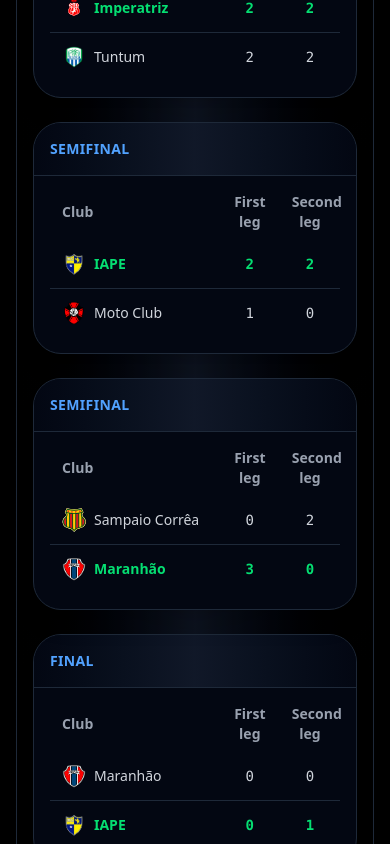
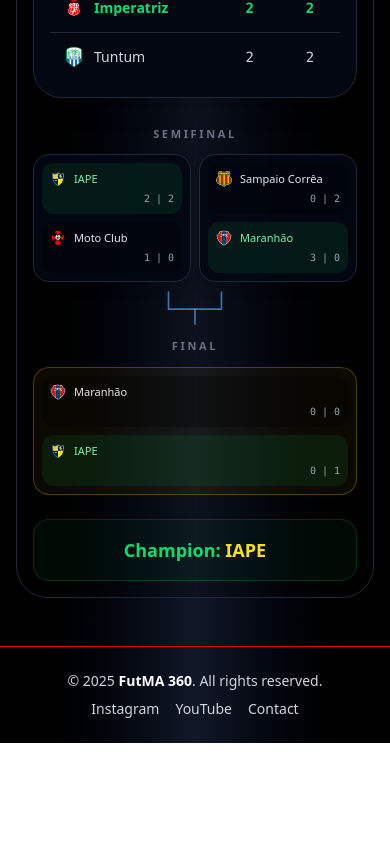
Before and after one commit to davikomura/maranhaofut360, a React (Vite) app: page /Serie-A in a window 390 px wide. Shown: the part 2680-3524 px from the top of the page. After the commit the page ends 3423 px from the top, so only its background shows below. Built offline with nearby package versions, Linux system fonts and the light colour scheme.

Commit message:
feat: enhance KnockoutStage component with mobile support and improved UI elements

```diff
--- a/src/components/KnockoutStage.tsx
+++ b/src/components/KnockoutStage.tsx
@@ -46,7 +46,8 @@
     team: MatchTeam,
     match: KnockoutMatch,
     index: number,
-    showSecondLeg: boolean
+    showSecondLeg: boolean,
+    mobileCompact = false
   ) => {
     const isTeam1 = index === 0;
     const firstLegScore = isTeam1 ? match.firstLeg.score1 : match.firstLeg.score2;
@@ -65,9 +66,9 @@
             <img
               src={team.image}
               alt={fixDisplayText(team.name)}
-              className="h-6 w-6 shrink-0 object-contain"
+              className={`${mobileCompact ? "h-5 w-5" : "h-6 w-6"} shrink-0 object-contain`}
             />
-            <span className="whitespace-normal break-words leading-snug">
+            <span className={`whitespace-normal break-words ${mobileCompact ? "leading-5" : "leading-snug"}`}>
               {fixDisplayText(team.name)}
             </span>
           </div>
@@ -89,31 +90,34 @@
     match,
     stage,
     compact = false,
+    mobileCompact = false,
   }: {
     match: KnockoutMatch;
     stage: string;
     compact?: boolean;
+    mobileCompact?: boolean;
   }) => {
     const showSecondLeg = !!match.secondLeg;
+    const condensed = compact || mobileCompact;
 
     return (
       <article
         className={`overflow-hidden border border-gray-800 bg-gray-950 shadow-xl ${
-          compact ? "rounded-2xl" : "rounded-[1.75rem]"
+          condensed ? "rounded-2xl" : "rounded-[1.75rem]"
         }`}
       >
         <div
           className={`border-b border-gray-800 bg-gradient-to-r from-gray-950 via-gray-900 to-gray-950 ${
-            compact ? "px-3 py-3" : "px-4 py-4"
+            condensed ? "px-3 py-3" : "px-4 py-4"
           }`}
         >
-          <div className="text-sm font-bold uppercase tracking-wide text-blue-400">
+          <div className={`${mobileCompact ? "text-xs" : "text-sm"} font-bold uppercase tracking-wide text-blue-400`}>
             {t(`knockout.${stage}`)}
           </div>
         </div>
 
-        <div className={compact ? "p-3" : "p-4"}>
-          <table className="w-full table-fixed text-left text-sm">
+        <div className={condensed ? "p-3" : "p-4"}>
+          <table className={`w-full table-fixed text-left ${mobileCompact ? "text-xs" : "text-sm"}`}>
             <colgroup>
               <col className="w-[48%]" />
               <col className="w-[17%]" />
@@ -134,7 +138,7 @@
             </thead>
             <tbody className="divide-y divide-gray-800">
               {[match.team1, match.team2].map((team, index) =>
-                renderMatchRow(team, match, index, showSecondLeg)
+                renderMatchRow(team, match, index, showSecondLeg, mobileCompact)
               )}
             </tbody>
           </table>
@@ -150,18 +154,33 @@
 
     return (
       <>
-        <div className="space-y-6 xl:hidden">
-          {rounds.map((round) => (
-            <div
-              key={`mobile-${round.key}`}
-              className={
-                round.key === "final" ? "mx-auto max-w-2xl" : "grid gap-6 md:grid-cols-2 md:gap-8"
-              }
-            >
-              {round.matches.map((match, index) => (
-                <MatchCard key={`${round.key}-${index}`} match={match} stage={round.stage} />
-              ))}
-            </div>
+        <div className="space-y-2 overflow-hidden xl:hidden">
+          {rounds.map((round, index) => (
+            <section key={`mobile-${round.key}`} className="space-y-2">
+              <div className="py-1 text-center text-[11px] font-semibold uppercase tracking-[0.24em] text-gray-500">
+                {round.title}
+              </div>
+
+              <div
+                className="grid gap-2"
+                style={{ gridTemplateColumns: `repeat(${round.matches.length}, minmax(0, 1fr))` }}
+              >
+                {round.matches.map((match, matchIndex) => (
+                  <MobileBracketNode
+                    key={`${round.key}-${matchIndex}`}
+                    match={match}
+                    highlightWinner={round.key === "final"}
+                  />
+                ))}
+              </div>
+
+              {index < rounds.length - 1 ? (
+                <MobileRoundConnector
+                  fromCount={round.matches.length}
+                  toCount={rounds[index + 1].matches.length}
+                />
+              ) : null}
+            </section>
           ))}
         </div>
 
@@ -359,6 +378,98 @@
   return rounds;
 }
 
+function MobileBracketNode({
+  match,
+  highlightWinner = false,
+}: {
+  match: KnockoutMatch;
+  highlightWinner?: boolean;
+}) {
+  const teams = [match.team1, match.team2];
+
+  return (
+    <article
+      className={`rounded-2xl border p-2 shadow-lg ${
+        highlightWinner
+          ? "border-yellow-500/30 bg-yellow-500/5"
+          : "border-gray-800 bg-gray-950/90"
+      }`}
+    >
+      <div className="space-y-2">
+        {teams.map((team, index) => {
+          const isWinner = match.winnerId === team.id;
+          const firstLegScore = index === 0 ? match.firstLeg.score1 : match.firstLeg.score2;
+          const secondLegScore = match.secondLeg
+            ? index === 0
+              ? match.secondLeg.score1
+              : match.secondLeg.score2
+            : null;
+          const penaltyScore = match.penaltys
+            ? index === 0
+              ? match.penaltys.score1
+              : match.penaltys.score2
+            : null;
+
+          return (
+            <div
+              key={`${team.id}-${index}`}
+              className={`rounded-xl px-2 py-2 ${isWinner ? "bg-green-500/10 text-green-300" : "bg-black/30 text-gray-200"}`}
+            >
+              <div className="flex items-center gap-2">
+                <img
+                  src={team.image}
+                  alt={fixDisplayText(team.name)}
+                  className="h-4 w-4 shrink-0 object-contain"
+                />
+                <span className="min-w-0 flex-1 break-words text-[11px] font-medium leading-4">
+                  {fixDisplayText(team.name)}
+                </span>
+              </div>
+              <div className="mt-1 text-right text-[10px] font-mono text-gray-400">
+                {firstLegScore}
+                {secondLegScore !== null ? ` | ${secondLegScore}` : ""}
+                {penaltyScore !== null ? ` | p ${penaltyScore}` : ""}
+              </div>
+            </div>
+          );
+        })}
+      </div>
+    </article>
+  );
+}
+
+function MobileRoundConnector({
+  fromCount,
+  toCount,
+}: {
+  fromCount: number;
+  toCount: number;
+}) {
+  const width = 100;
+  const height = 34;
+  const fromPoints = Array.from({ length: fromCount }, (_, index) => ((index + 0.5) / fromCount) * width);
+  const toPoints = Array.from({ length: toCount }, (_, index) => ((index + 0.5) / toCount) * width);
+
+  return (
+    <div className="px-2">
+      <svg viewBox={`0 0 ${width} ${height}`} className="h-9 w-full overflow-visible">
+        {toPoints.map((toX, index) => {
+          const fromA = fromPoints[index * 2];
+          const fromB = fromPoints[index * 2 + 1] ?? fromPoints[index * 2];
+          const mergeY = 18;
+
+          return (
+            <g key={`${toX}-${index}`} stroke="rgba(96,165,250,0.65)" strokeWidth="1.6" fill="none" strokeLinecap="round">
+              <path d={`M ${fromA} 2 V ${mergeY} H ${toX} V ${height - 2}`} />
+              {fromB !== fromA ? <path d={`M ${fromB} 2 V ${mergeY} H ${toX}`} /> : null}
+            </g>
+          );
+        })}
+      </svg>
+    </div>
+  );
+}
+
 function RoundFragment({ children }: { children: ReactNode }) {
   return <>{children}</>;
 }
```
